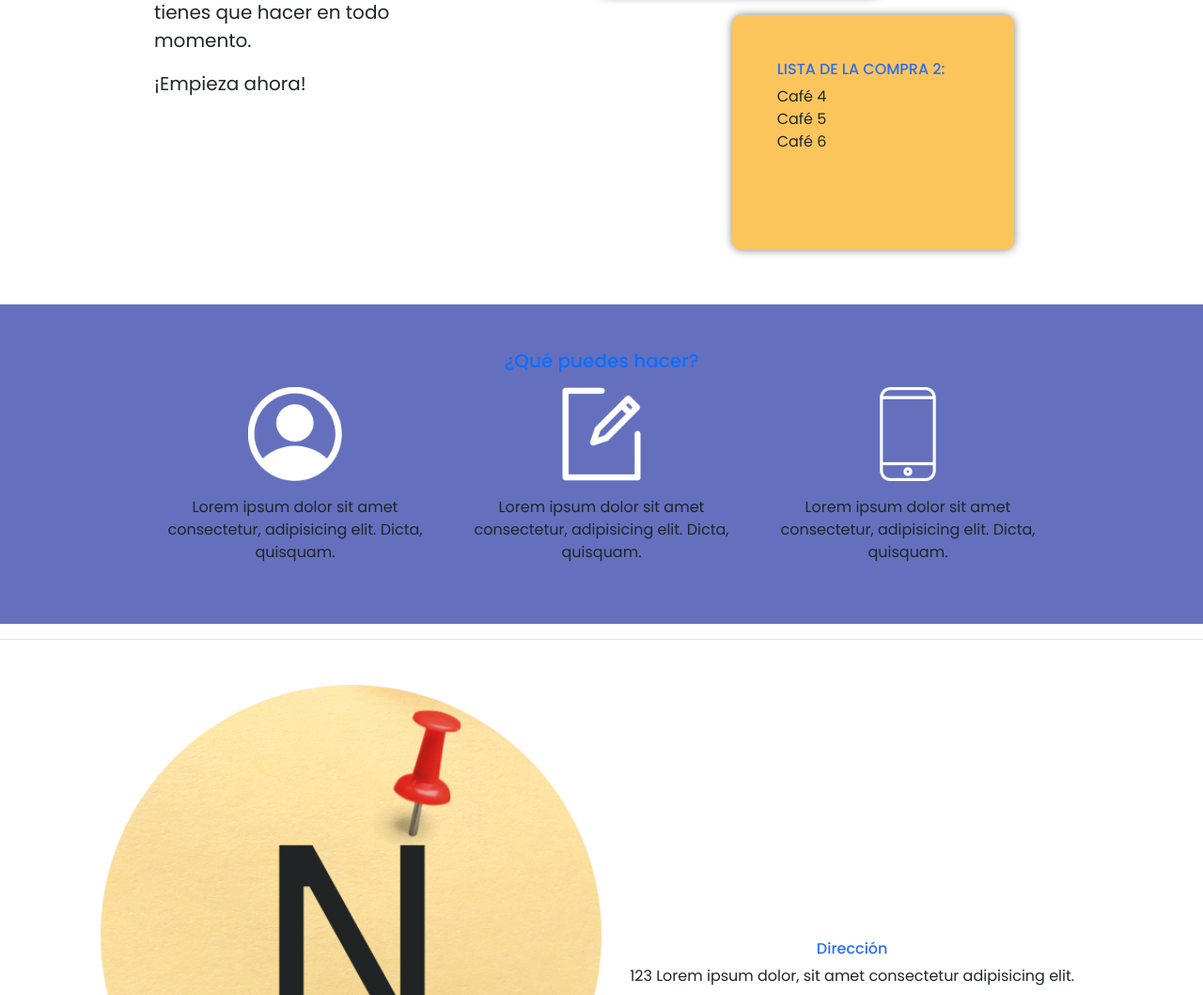
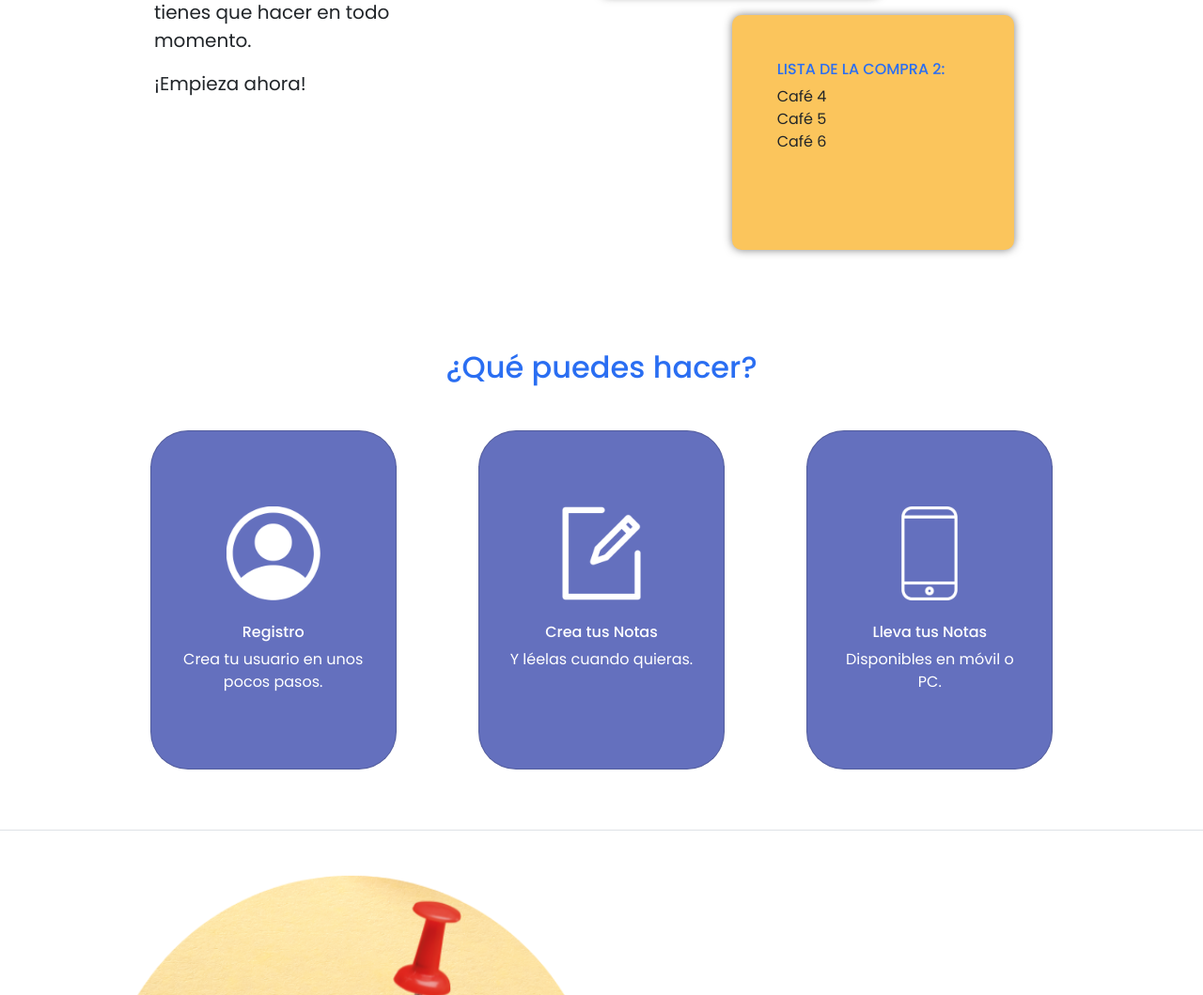
Before and after one commit to cesarlpb/Todo-app-Flask, a Flask app: page / in a window 1280 px wide. Shown: the part 1283-2342 px from the top of the page at 94% size. Run offline with Flask 2, Linux system fonts and the light colour scheme; some libraries are stand-ins or nearby versions; some web fonts are replaced.

Commit message:
Sección what you can do

```diff
--- a/app/static/style.css
+++ b/app/static/style.css
@@ -126,3 +126,10 @@ h3 {
 .boton{
     background-color: white;
 }
+
+/* Sección - What you can do */
+.my-card{
+    background-color: #6470BE;
+    padding: 4rem 2rem;
+    border-radius: 40px;
+}
--- a/app/templates/what_you_can_do.html
+++ b/app/templates/what_you_can_do.html
@@ -1,18 +1,21 @@
 {% block what_you_can_do %}
-<section id="what-you-can-do" style="background-color: #6470BE;" class="text-center py-5">
-    <h2 class="text-primary">¿Qué puedes hacer?</h2>
-    <div class="row justify-content-center">
-        <div class="col-3">
+<section id="what-you-can-do" class="text-center py-5 ">
+    <h2 class="mt-0 mb-5 fs-2">¿Qué puedes hacer?</h2>
+    <div class="row px-10 justify-content-around">
+        <div class="col-3 my-card card">
             <img class="d-inline-block mx-auto my-3" src="{{ url_for('static', filename='img/iconos/user.png') }}" width="100" alt="user">
-            <p>Lorem ipsum dolor sit amet consectetur, adipisicing elit. Dicta, quisquam.</p>
+            <h3 class="text-white my-2">Registro</h3>
+            <p class="text-white">Crea tu usuario en unos pocos pasos.</p>
         </div>
-        <div class="col-3">
+        <div class="col-3 my-card card">
             <img class="d-inline-block mx-auto my-3" src="{{ url_for('static', filename='img/iconos/pen.png') }}" width="100" alt="pen">
-            <p>Lorem ipsum dolor sit amet consectetur, adipisicing elit. Dicta, quisquam.</p>
+            <h3 class="text-white my-2">Crea tus Notas</h3>
+            <p class="text-white">Y léelas cuando quieras.</p>
         </div>
-        <div class="col-3">
+        <div class="col-3 my-card card">
             <img class="d-inline-block mx-auto my-3" src="{{ url_for('static', filename='img/iconos/mobile.png') }}" width="100" alt="mobile">
-            <p>Lorem ipsum dolor sit amet consectetur, adipisicing elit. Dicta, quisquam.</p>
+            <h3 class="text-white my-2">Lleva tus Notas</h3>
+            <p class="text-white">Disponibles en móvil o PC.</p>
         </div>
     </div>
 </section>
```
